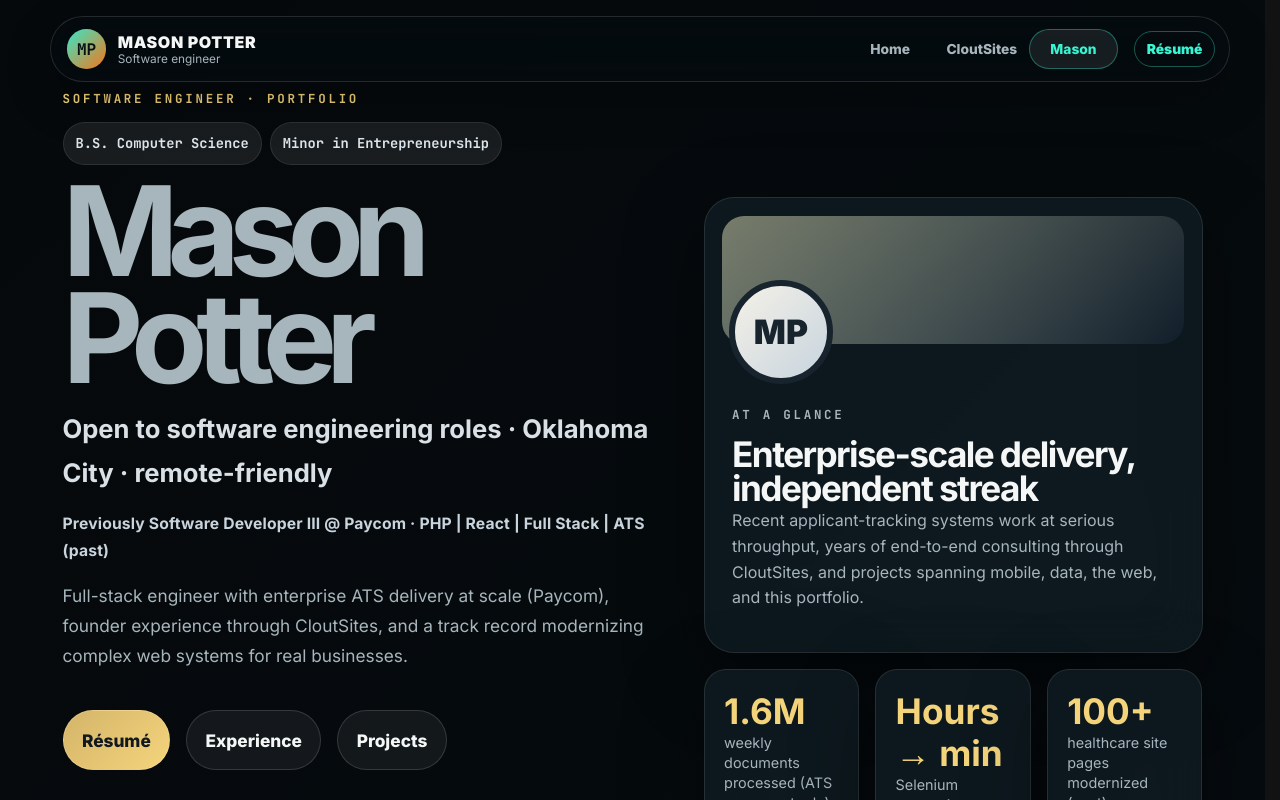
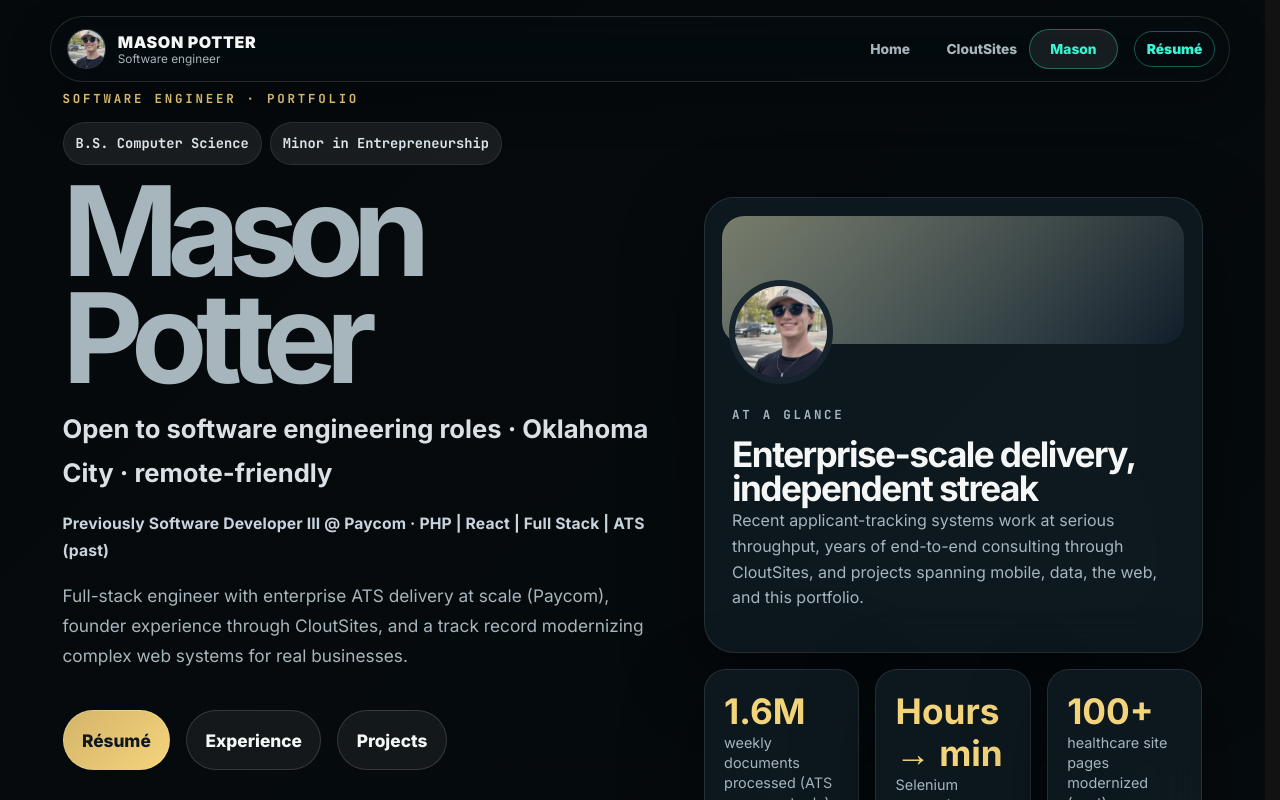
Before and after one commit to masonpotter1/MySite, a Next.js app: page /mason in a window 1280 px wide. Shown: the top 800 px of the page. Built offline with nearby package versions, Linux system fonts and the light colour scheme.

Commit message:
Use GitHub profile photo for header logo, favicon, and portfolio avatar.
Co-authored-by: Cursor <cursoragent@cursor.com>

```diff
--- a/src/app/layout.tsx
+++ b/src/app/layout.tsx
@@ -31,8 +31,9 @@ export const viewport: Viewport = {
 export const metadata: Metadata = {
   metadataBase: new URL(siteUrl),
   icons: {
-    icon: "/favicon.svg",
-    apple: "/favicon.svg",
+    icon: [{ url: "/avatar.png", sizes: "192x192", type: "image/png" }],
+    apple: "/avatar.png",
+    shortcut: "/avatar.png",
   },
 };
 
--- a/src/data/siteContent.ts
+++ b/src/data/siteContent.ts
@@ -102,6 +102,8 @@ export const profile = {
   intro:
     "I care about systems that scale, interfaces that feel intentional, and engineering tied to measurable outcomes. I am between full-time roles by choice—still building, still interviewing, and prioritizing teams where curiosity and craft matter.",
   github: "https://github.com/masonpotter1",
+  /** Served from public/; synced from GitHub profile (masonpotter1) */
+  avatarSrc: "/avatar.png",
   tinkeringItems: [
     {
       id: "sec-parse",
--- a/src/layout/SiteHeader.tsx
+++ b/src/layout/SiteHeader.tsx
@@ -1,6 +1,8 @@
 "use client";
 
 
+
+import Image from "next/image";
 
 import Link from "next/link";
 
@@ -80,13 +82,13 @@ export function SiteHeader() {
 
     route === "/cloutsites"
 
-      ? { mark: "CS", name: company.name, role: company.descriptor, to: "/cloutsites", label: "Cloutsites home" }
+      ? { name: company.name, role: company.descriptor, to: "/cloutsites", label: "Cloutsites home" }
 
       : route === "/mason"
 
-        ? { mark: "MP", name: profile.name, role: profile.title, to: "/mason", label: "Mason Potter home" }
+        ? { name: profile.name, role: profile.title, to: "/mason", label: "Mason Potter home" }
 
-        : { mark: "CS", name: "Cloutsites", role: "Home", to: "/", label: "Cloutsites home" };
+        : { name: "Cloutsites", role: "Home", to: "/", label: "Cloutsites home" };
 
 
 
@@ -96,7 +98,25 @@ export function SiteHeader() {
 
       <Link className="brand" href={brand.to} aria-label={brand.label} onClick={closeMenu}>
 
-        <span className="brand-mark">{brand.mark}</span>
+        <span className="brand-mark brand-mark--photo">
+
+          <Image
+
+            src={profile.avatarSrc}
+
+            alt=""
+
+            width={40}
+
+            height={40}
+
+            sizes="40px"
+
+            priority
+
+          />
+
+        </span>
 
         <span>
 
--- a/src/lib/metadata.ts
+++ b/src/lib/metadata.ts
@@ -89,7 +89,8 @@ export function personJsonLd() {
     "@type": "Person",
     name: "Mason Potter",
     url: `${siteUrl}/mason`,
+    image: `${siteUrl}/avatar.png`,
     jobTitle: "Software Engineer",
-    sameAs: ["https://www.linkedin.com/in/masonpotter-43/"],
+    sameAs: ["https://www.linkedin.com/in/masonpotter-43/", "https://github.com/masonpotter1"],
   };
 }
--- a/src/styles/global.css
+++ b/src/styles/global.css
@@ -153,11 +153,25 @@ textarea:focus-visible {
   border-radius: 50%;
   color: #061015;
   display: grid;
+  flex-shrink: 0;
   font-family: var(--mono);
   font-weight: 950;
   height: 2.45rem;
+  overflow: hidden;
   place-items: center;
   width: 2.45rem;
+}
+
+.brand-mark--photo {
+  background: #0b1419;
+  border: 1px solid rgba(255, 255, 255, 0.14);
+}
+
+.brand-mark--photo img {
+  display: block;
+  height: 100%;
+  object-fit: cover;
+  width: 100%;
 }
 
 .brand-name {
--- a/src/styles/mason.css
+++ b/src/styles/mason.css
@@ -216,10 +216,19 @@
   font-weight: 900;
   height: 6.5rem;
   left: 1.5rem;
+  overflow: hidden;
   place-items: center;
   position: absolute;
   top: 5.1rem;
   width: 6.5rem;
+}.page-mason .avatar--photo {
+  background: #17232d;
+  padding: 0;
+}.page-mason .avatar--photo img {
+  display: block;
+  height: 100%;
+  object-fit: cover;
+  width: 100%;
 }.page-mason .profile-card-content {
   padding: 3.8rem 0.6rem 0.5rem;
 }.page-mason .profile-card h2 {
--- a/src/views/MasonPage.tsx
+++ b/src/views/MasonPage.tsx
@@ -1,5 +1,6 @@
 "use client";
 
+import Image from "next/image";
 import { useRef, type MutableRefObject } from "react";
 import { m } from "framer-motion";
 import { RecruiterStrip } from "@/components/RecruiterStrip";
@@ -108,8 +109,8 @@ function Hero() {
       >
         <div className="profile-card">
           <div className="profile-banner" />
-          <div className="avatar" aria-hidden="true">
-            MP
+          <div className="avatar avatar--photo">
+            <Image src={profile.avatarSrc} alt="" width={88} height={88} sizes="88px" />
           </div>
           <div className="profile-card-content">
             <p className="eyebrow">At a glance</p>
```
Also changed, not shown: public/avatar.png (added).
